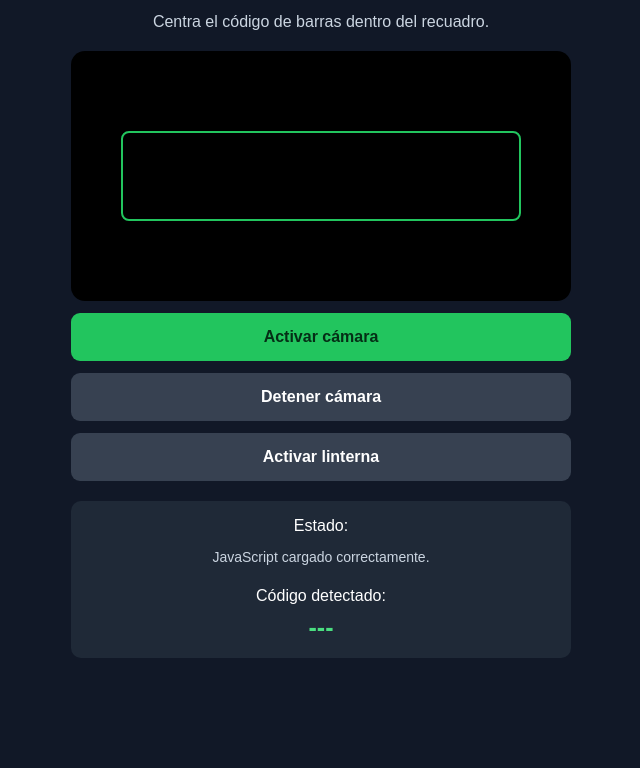
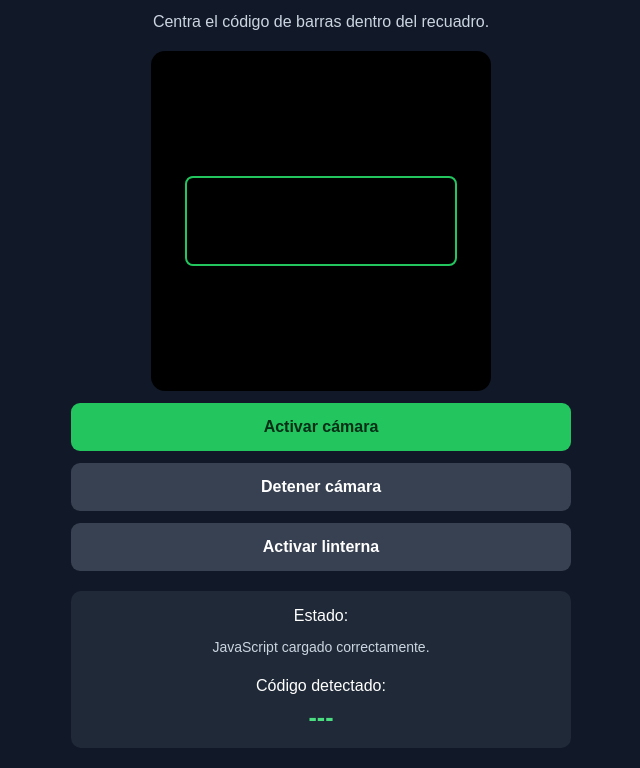
Before and after one commit to corpaxatc-maker/escaner-productos, a plain HTML site: page index.html in a window 1280 px wide. Shown: the part 67-835 px from the top of the page, without its empty margins (319-959 px from the left). Before the commit the page ends 800 px from the top, so only its background shows below. Drawn offline with Linux system fonts and the light colour scheme.

Commit message:
Update index.html

```diff
--- a/index.html
+++ b/index.html
@@ -37,17 +37,19 @@
 
     .camara {
   position: relative;
-      width: 100%;
+  width: min(100%, 340px);
+  aspect-ratio: 1 / 1;
   overflow: hidden;
   border-radius: 14px;
   background: black;
-      margin-top: 20px;
+  margin: 20px auto 0;
 }
 
 video {
   display: block;
   width: 100%;
-      min-height: 240px;
+  height: 100%;
+  min-height: 0;
   object-fit: cover;
 }
 
```
Lines whose indentation alone changed are shown as unchanged.
